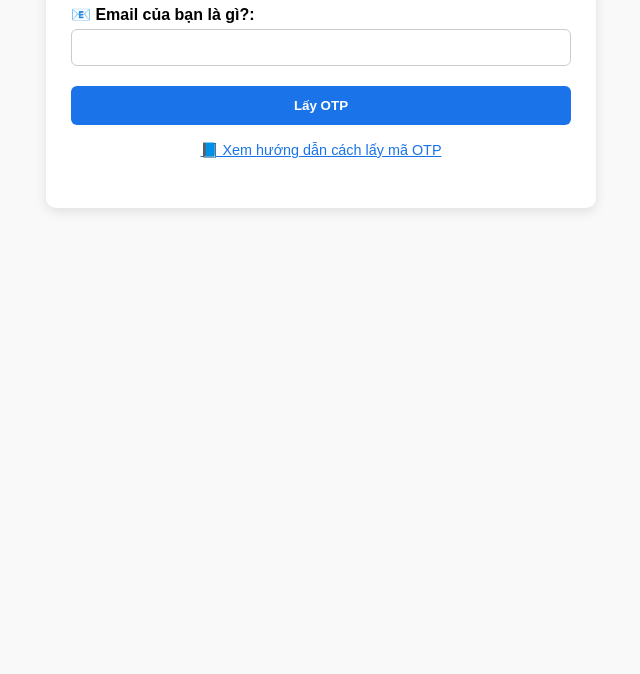
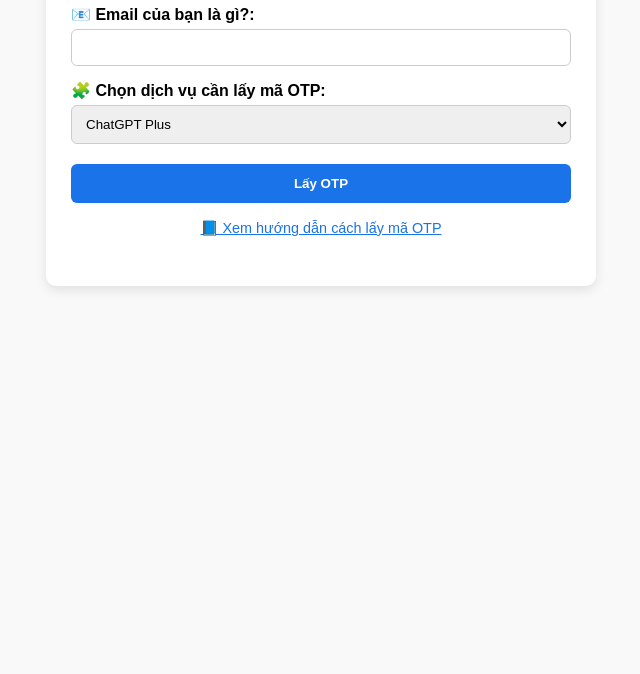
Before and after one commit to phamduydieu2204/get-otp, a plain HTML site: page index.html in a window 1280 px wide. Shown: the part 126-800 px from the top of the page, without its empty margins (319-959 px from the left). Drawn offline with Linux system fonts and the light colour scheme.

Commit message:
Khôi phục trường chọn dịch vụ OTP với nhiều lựa chọn

```diff
--- a/constants.js
+++ b/constants.js
@@ -1,5 +1,12 @@
 export function getConstants() {
     return {
-      BACKEND_URL: 'https://sleepy-bastion-81523-f30e287dba50.herokuapp.com/api/proxy'
+      BACKEND_URL: 'https://sleepy-bastion-81523-f30e287dba50.herokuapp.com/api/proxy',
+      SERVICES: [
+        { value: 'ChatGPT Plus', label: 'ChatGPT Plus' },
+        { value: 'Claude Pro', label: 'Claude Pro' },
+        { value: 'Perplexity AI', label: 'Perplexity AI' },
+        { value: 'Midjourney', label: 'Midjourney' },
+        { value: 'GitHub Copilot', label: 'GitHub Copilot' }
+      ]
     };
   }
--- a/index.html
+++ b/index.html
@@ -2,23 +2,20 @@
 <html lang="vi">
 <head>
   <meta charset="UTF-8" />
-  <title>Lấy OTP ChatGPT Plus</title>
+  <title>Lấy OTP Dịch Vụ</title>
   <link rel="stylesheet" href="style.css" />
 </head>
 <body>
   <div class="otp-container">
-    <h2>Lấy OTP ChatGPT Plus</h2>
+    <h2>Lấy OTP Dịch Vụ</h2>
 
     <label for="emailDangKy">📧 Email của bạn là gì?:</label>
     <input type="email" id="emailDangKy" required />
 
-    <!-- ✅ ẨN trường chọn dịch vụ và nơi lấy mã -->
-    <div style="display: none;">
-      <label for="softwareName">🧩 Chọn dịch vụ cần lấy mã OTP:</label>
-      <select id="softwareName" required>
-        <option value="ChatGPT Plus" selected>ChatGPT Plus</option>
-      </select>
-    </div>
+    <label for="softwareName">🧩 Chọn dịch vụ cần lấy mã OTP:</label>
+    <select id="softwareName" required>
+      <option value="ChatGPT Plus" selected>ChatGPT Plus</option>
+    </select>
 
     <!-- ✅ ẨN trường chọn nơi lấy mã -->
     <div style="display: none;">
--- a/otp.js
+++ b/otp.js
@@ -6,28 +6,29 @@ let otpValidityCountdown = null;
 let messageRenderer = null;
 
 document.addEventListener("DOMContentLoaded", async () => {
-  const { BACKEND_URL } = getConstants();
+  const { SERVICES } = getConstants();
   const softwareSelect = document.getElementById("softwareName");
   const output = document.getElementById("otpResult");
 
   // Khởi tạo message renderer
   messageRenderer = new MessageRenderer(output);
 
-const softwareList = ["ChatGPT Plus", "ChatGPT Pro", "Grok Ai", "Claude AI", "NetFlix", "Keysearch", "VOC_AI", "Canva"];
-softwareList.forEach(name => {
-  const option = document.createElement("option");
-  option.value = name;
-  option.textContent = name;
-  softwareSelect.appendChild(option);
-});
+  // Xóa các option hiện tại trừ option đầu tiên
+  softwareSelect.innerHTML = '';
 
-// Đặt ChatGPT Plus là giá trị mặc định
-softwareSelect.value = "ChatGPT Plus";
+  // Thêm các dịch vụ từ constants
+  SERVICES.forEach((service, index) => {
+    const option = document.createElement("option");
+    option.value = service.value;
+    option.textContent = service.label;
+    if (index === 0) option.selected = true; // ChatGPT Plus là mặc định
+    softwareSelect.appendChild(option);
+  });
 });
 
 document.getElementById("btnGetOtp").addEventListener("click", async () => {
   const email = document.getElementById("emailDangKy").value.trim();
-  const software = "ChatGPT Plus"; // Mặc định là ChatGPT Plus
+  const software = document.getElementById("softwareName").value; // Lấy dịch vụ được chọn
   const otpSource = "authy"; // mặc định luôn dùng Authy
   const output = document.getElementById("otpResult");
   const btn = document.getElementById("btnGetOtp");
```
